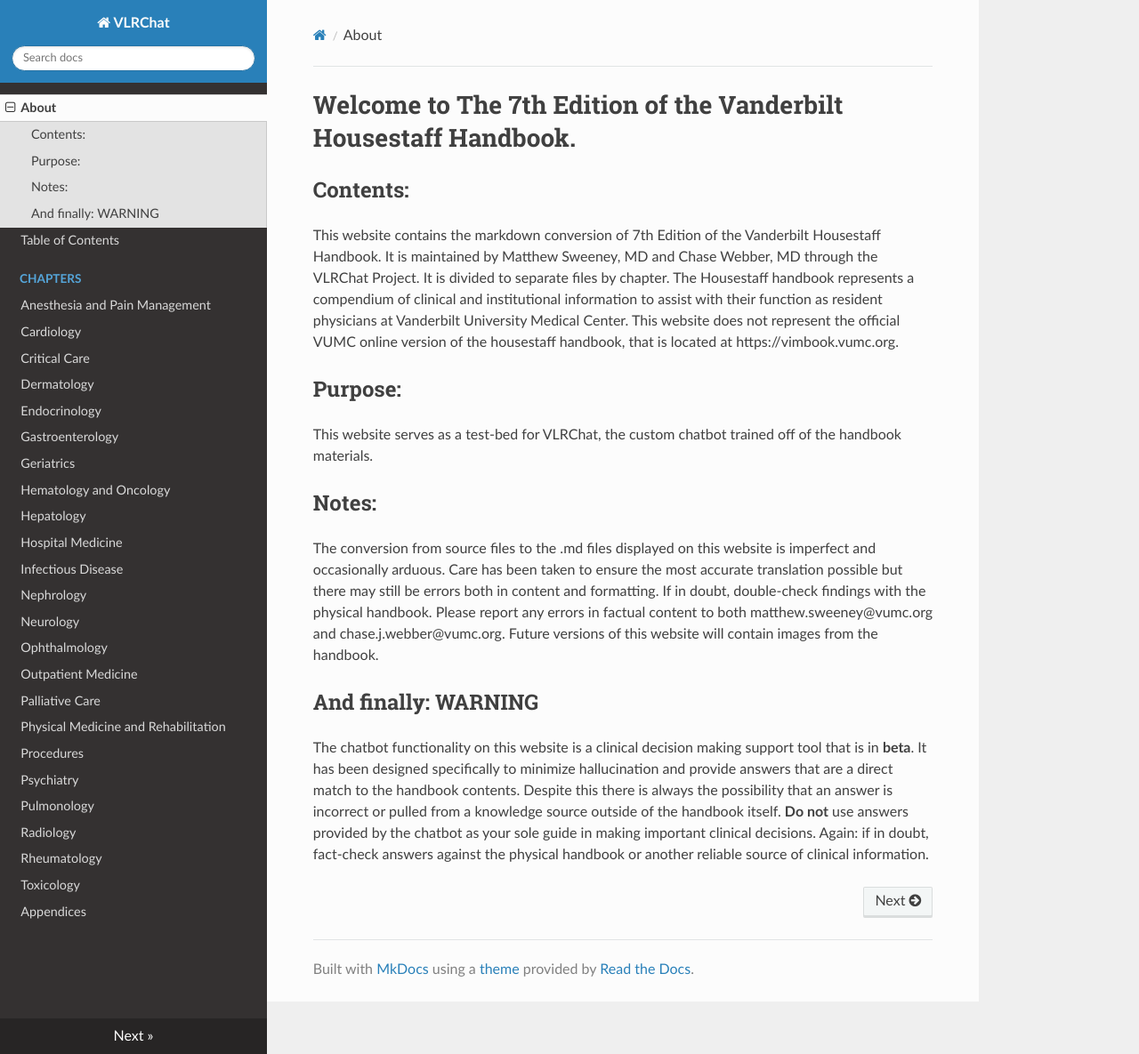
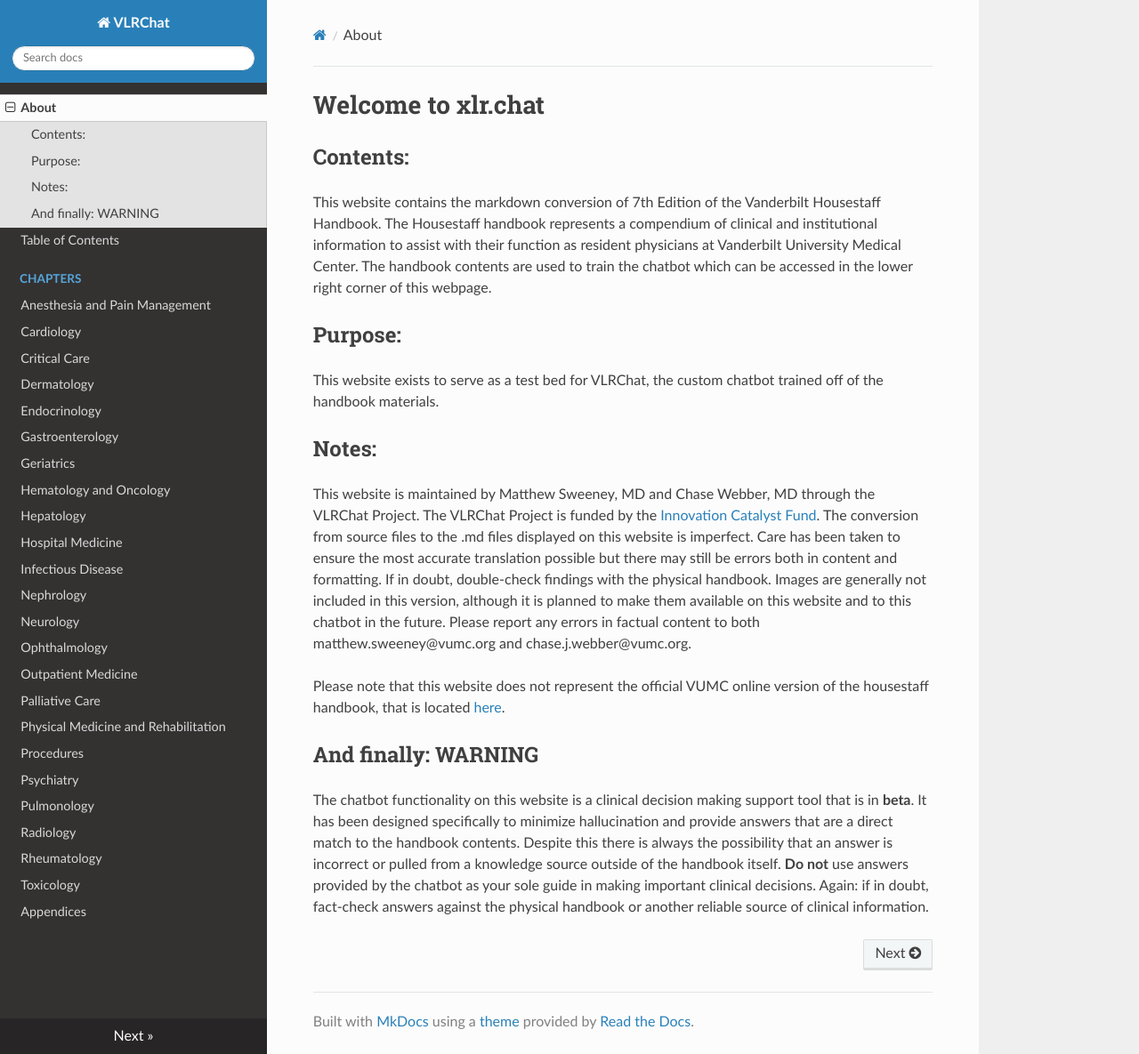
Before and after one commit to everyone6/VLRChat, an MkDocs documentation site: the page built from docs/index.md, in a window 1280 px wide and 1185 px high. Shown: the whole window at 89% size. Built offline with MkDocs 1.6.1, drawn with Linux system fonts in a browser that asks for light colours; nearby versions of some CDN libraries; a script that is not in the unit is left out.

Commit message:
Revise introduction and add chatbot warning
Updated the introduction and purpose sections to clarify the website's function and the chatbot's capabilities. Added a warning about the chatbot's beta status and its limitations in clinical decision-making.

```diff
--- a/docs/index.md
+++ b/docs/index.md
@@ -1,16 +1,18 @@
-# Welcome to The 7th Edition of the Vanderbilt Housestaff Handbook.
+# Welcome to xlr.chat
 
 ## Contents:
 
-This website contains the markdown conversion of 7th Edition of the Vanderbilt Housestaff Handbook. It is maintained by Matthew Sweeney, MD and Chase Webber, MD through the VLRChat Project. It is divided to separate files by chapter. The Housestaff handbook represents a compendium of clinical and institutional information to assist with their function as resident physicians at Vanderbilt University Medical Center. This website does not represent the official VUMC online version of the housestaff handbook, that is located at https://vimbook.vumc.org.
+This website contains the markdown conversion of 7th Edition of the Vanderbilt Housestaff Handbook. The Housestaff handbook represents a compendium of clinical and institutional information to assist with their function as resident physicians at Vanderbilt University Medical Center. The handbook contents are used to train the chatbot which can be accessed in the lower right corner of this webpage.
 
 ## Purpose:
 
-This website serves as a test-bed for VLRChat, the custom chatbot trained off of the handbook materials.
+This website exists to serve as a test bed for VLRChat, the custom chatbot trained off of the handbook materials.
 
 ## Notes:
 
-The conversion from source files to the .md files displayed on this website is imperfect and occasionally arduous. Care has been taken to ensure the most accurate translation possible but there may still be errors both in content and formatting. If in doubt, double-check findings with the physical handbook. Please report any errors in factual content to both matthew.sweeney@vumc.org and chase.j.webber@vumc.org. Future versions of this website will contain images from the handbook.
+This website is maintained by Matthew Sweeney, MD and Chase Webber, MD through the VLRChat Project. The VLRChat Project is funded by the [Innovation Catalyst Fund](https://cttc.co/inventors/innovation-catalyst-fund). The conversion from source files to the .md files displayed on this website is imperfect. Care has been taken to ensure the most accurate translation possible but there may still be errors both in content and formatting. If in doubt, double-check findings with the physical handbook. Images are generally not included in this version, although it is planned to make them available on this website and to this chatbot in the future. Please report any errors in factual content to both matthew.sweeney@vumc.org and chase.j.webber@vumc.org.
+
+Please note that this website does not represent the official VUMC online version of the housestaff handbook, that is located [here](https://vimbook.vumc.org).
 
 ## And finally: WARNING
 
```
